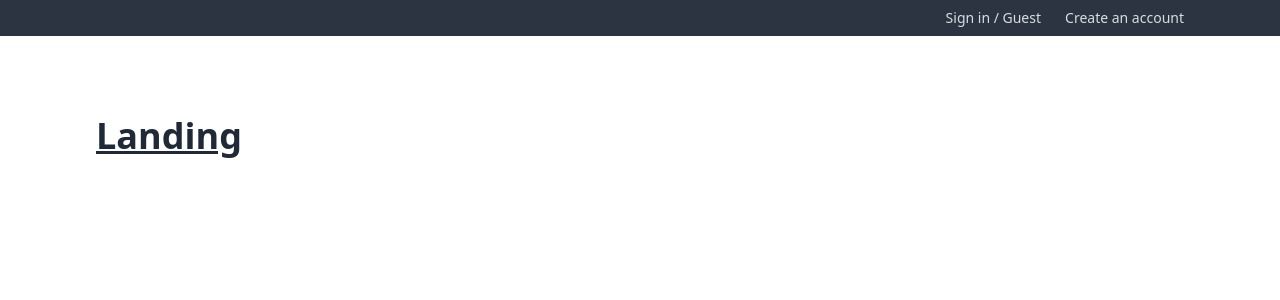
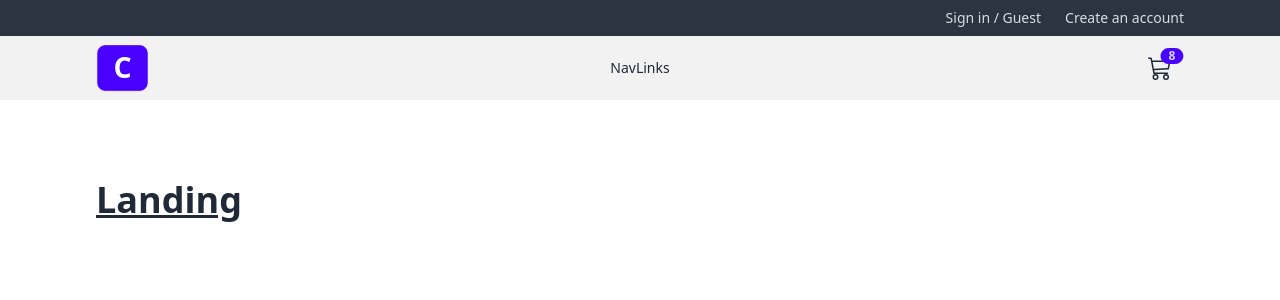
Before and after one commit to pktcodes/comfy-store-react-project-v2, a React (Vite) app: page / in a window 1280 px wide. Shown: the top 300 px of the page. Built offline with nearby package versions, Linux system fonts and the light colour scheme.

Commit message:
Navbar Structure

```diff
--- /dev/null
+++ b/src/components/Navbar.jsx
@@ -0,0 +1,47 @@
+import { BsCart3 } from "react-icons/bs";
+import { FaBarsStaggered } from "react-icons/fa6";
+import { NavLink } from "react-router-dom";
+
+const Navbar = () => {
+  return (
+    <nav className="bg-base-200">
+      <div className="align-element navbar">
+        <div className="navbar-start">
+          {/* LOGO */}
+          <NavLink
+            to="/"
+            className="btn btn-primary hidden items-center bg-primary text-3xl text-white lg:flex"
+          >
+            C
+          </NavLink>
+          {/* DROPDOWN TOGGLE */}
+          <div className="dropdown">
+            <label tabIndex={0} className="btn btn-ghost lg:hidden">
+              <FaBarsStaggered className="h-6 w-6" />
+            </label>
+            <ul className="menu dropdown-content menu-horizontal menu-sm z-[1] mt-3 bg-base-200 p-2 shadow">
+              NavLinks
+            </ul>
+          </div>
+        </div>
+        <div className="navbar-center hidden lg:flex">
+          <ul className="menu menu-horizontal">NavLinks</ul>
+        </div>
+        <div className="navbar-end">
+          {/* THEME SETUP */}
+          {/* CART */}
+          <NavLink to="/cart" className="btn btn-circle btn-ghost btn-md ml-4">
+            <div className="indicator">
+              <BsCart3 className="h-6 w-6" />
+              <span className="badge indicator-item badge-primary badge-sm">
+                8
+              </span>
+            </div>
+          </NavLink>
+        </div>
+      </div>
+    </nav>
+  );
+};
+
+export default Navbar;
--- a/src/components/index.js
+++ b/src/components/index.js
@@ -1,3 +1,4 @@
 export { default as FormInput } from "./FormInput";
 export { default as SubmitButton } from "./SubmitButton";
 export { default as Header } from "./Header";
+export { default as Navbar } from "./Navbar";
--- a/src/pages/HomeLayout.jsx
+++ b/src/pages/HomeLayout.jsx
@@ -1,11 +1,12 @@
 import { Outlet } from "react-router-dom";
 
-import { Header } from "../components";
+import { Header, Navbar } from "../components";
 
 const HomeLayout = () => {
   return (
     <>
       <Header />
+      <Navbar />
       <section className="align-element py-20">
         <Outlet />
       </section>
--- a/src/pages/Register.jsx
+++ b/src/pages/Register.jsx
@@ -21,7 +21,7 @@ const Register = () => {
           <span className="ml-2">
             <Link
               to="/login"
-              className="link-hover link capitalize text-primary"
+              className="link-hover link link-primary capitalize"
             >
               login
             </Link>
```
